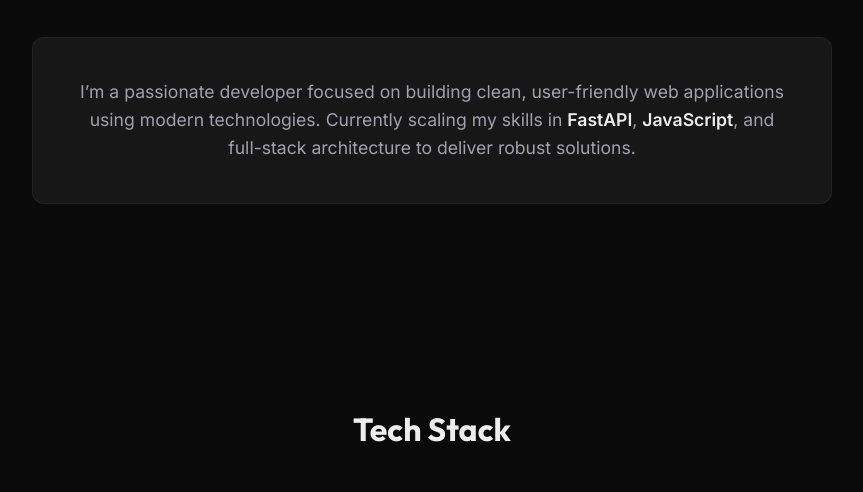
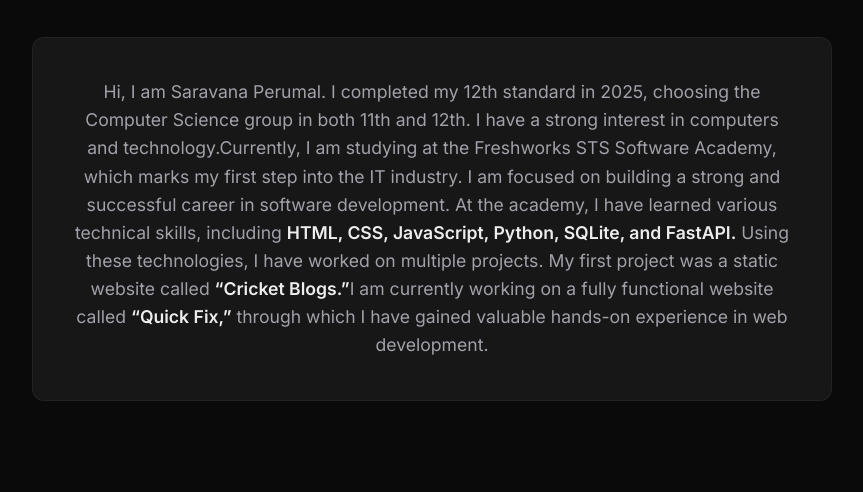
Before and after one commit to saravanaselvam266-spsm/Portfolio, a plain HTML site: page index.html in a window 1280 px wide. Shown: the part 954-1446 px from the top of the page, without its empty margins (208-1071 px from the left). Drawn offline with nearby package versions, Linux system fonts and the light colour scheme.

Commit message:
Details added about me

```diff
--- a/index.html
+++ b/index.html
@@ -72,7 +72,7 @@
         <!-- Image Side -->
         <div class="hero-image">
           <div class="image-wrapper">
-            <img src="./assets/DSC00756.jpg" alt="SaravanaPerumal" />
+            <img src="./assets/Background_image.jpg" alt="SaravanaPerumal" />
           </div>
         </div>
       </div>
@@ -84,11 +84,19 @@
         <h2 class="section-title">About Me</h2>
         <div class="about-card">
           <p>
-            I’m a passionate developer focused on building clean, user-friendly
-            web applications using modern technologies. Currently scaling my
-            skills in
-            <strong>FastAPI</strong>, <strong>JavaScript</strong>, and
-            full-stack architecture to deliver robust solutions.
+            Hi, I am Saravana Perumal. I completed my 12th standard in 2025,
+            choosing the Computer Science group in both 11th and 12th. I have a
+            strong interest in computers and technology.Currently, I am
+            studying at the Freshworks STS Software Academy, which marks my
+            first step into the IT industry. I am focused on building a strong
+            and successful career in software development. At the academy, I
+            have learned various technical skills, including
+            <strong>HTML, CSS, JavaScript, Python, SQLite, and FastAPI.</strong>
+            Using these technologies, I have worked on multiple projects. My
+            first project was a static website called
+            <strong>“Cricket Blogs.”</strong>I am currently working on a fully
+            functional website called <strong>“Quick Fix,”</strong> through
+            which I have gained valuable hands-on experience in web development.
           </p>
         </div>
       </div>
@@ -115,9 +123,13 @@
           <div class="skill-item">
             <i class="fa-solid fa-database"></i> SQL<br />
           </div>
-          <div class="skill-item"><i class="fa-brands fa-github"></i> Github</div>
+          <div class="skill-item">
+            <i class="fa-brands fa-github"></i> Github
+          </div>
           <div class="skill-item"><i class="fa-solid fa-tools"></i> vercel</div>
-          <div class="skill-item"><i class="fa-solid fa-database"></i> supabase</div>
+          <div class="skill-item">
+            <i class="fa-solid fa-database"></i> supabase
+          </div>
         </div>
       </div>
     </section>
@@ -228,5 +240,17 @@
     </footer>
 
     <script src="./script.js"></script>
+    <script src="three.r134.min.js"></script>
+    <script src="vanta.halo.min.js"></script>
+    <script>
+      VANTA.HALO({
+        el: "#your-element-selector",
+        mouseControls: true,
+        touchControls: true,
+        gyroControls: false,
+        minHeight: 200.0,
+        minWidth: 200.0,
+      });
+    </script>
   </body>
 </html>
```
